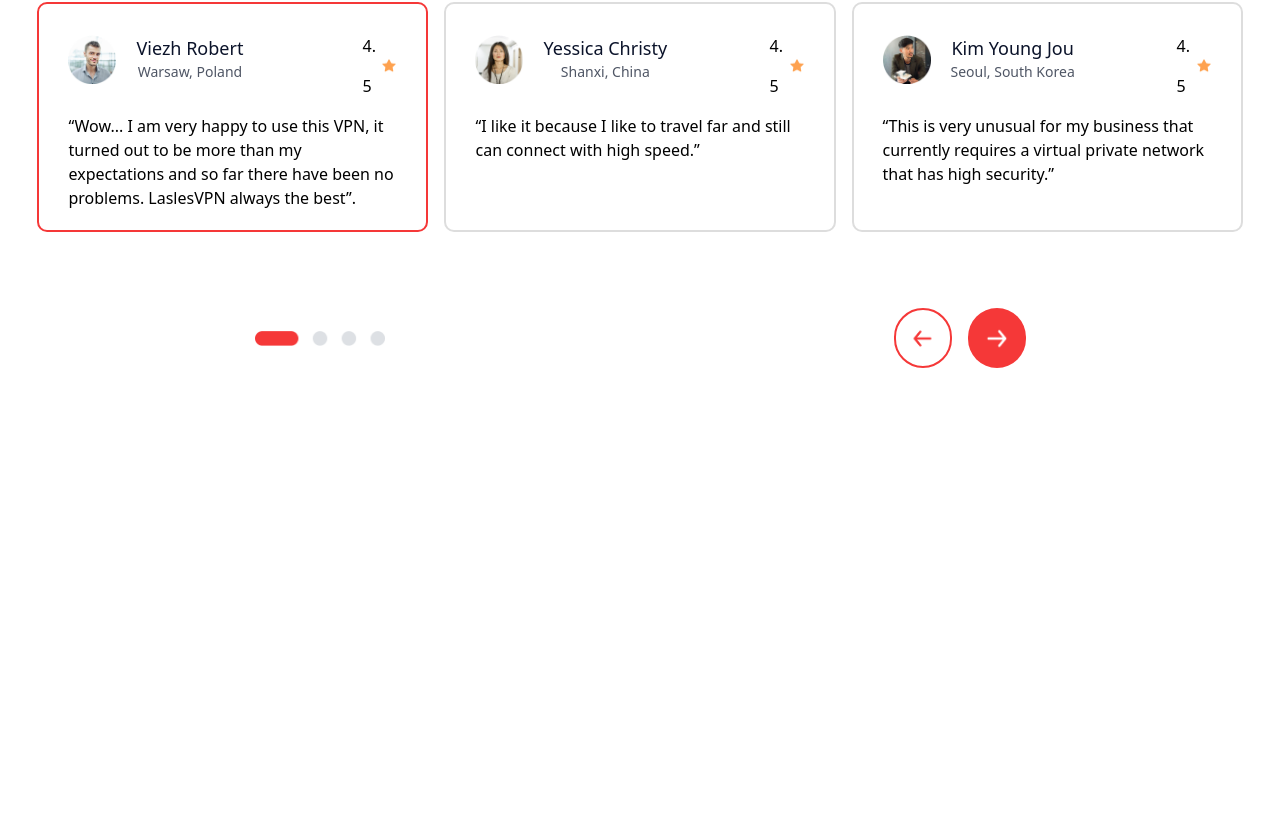
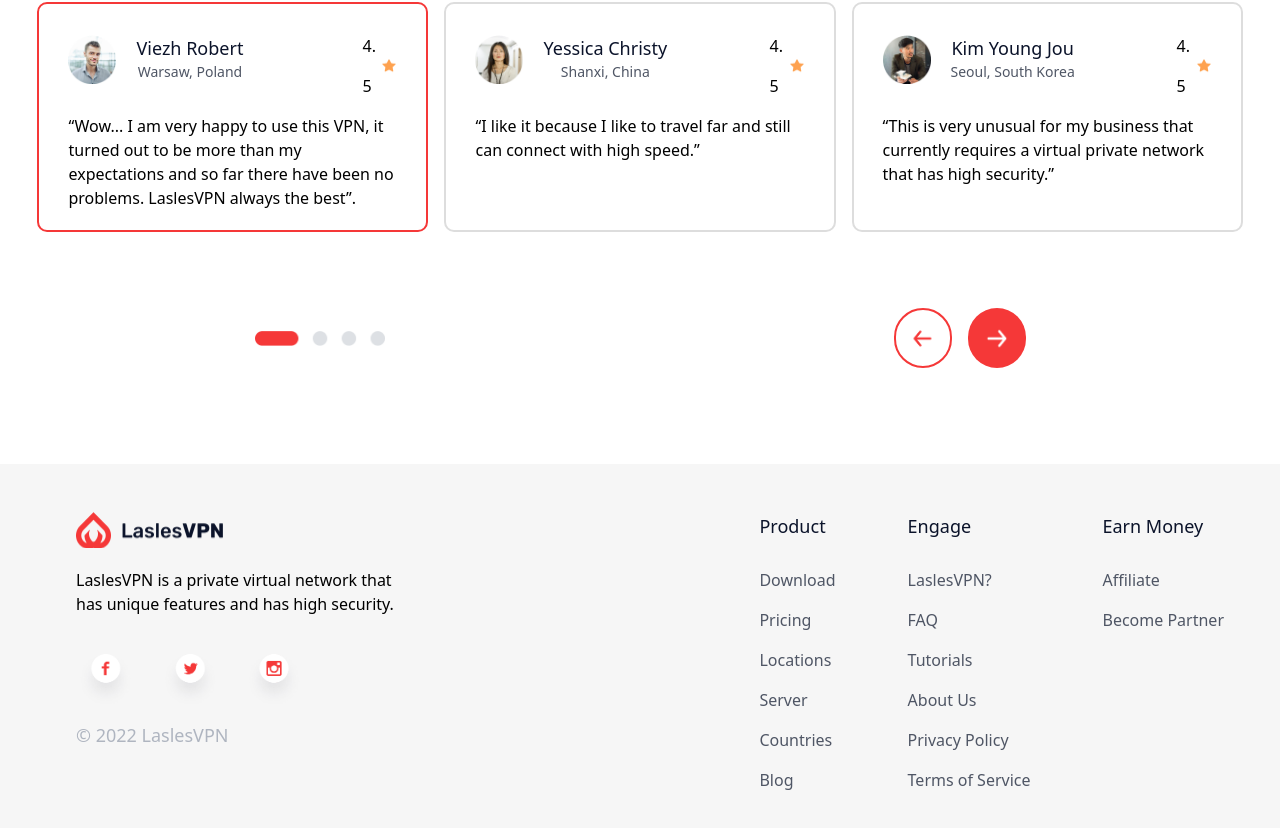
Before and after one commit to nordeeen/Landingpage-LaslesVPN, a React (Create React App) app: page / in a window 1280 px wide. Shown: the part 4040-4868 px from the top of the page. Before the commit the page ends 4424 px from the top, so only its background shows below. Built offline with nearby package versions, Linux system fonts and the light colour scheme.

Commit message:
add Footer component

```diff
--- a/src/App.js
+++ b/src/App.js
@@ -6,6 +6,7 @@ import Features from 'components/Features';
 import Pricing from 'components/Pricing';
 import HugeGlobal from 'components/HugeGlobal';
 import Testimonials from 'components/Testimonials';
+import Footer from 'components/Footer';
 
 function App() {
   return (
@@ -17,6 +18,7 @@ function App() {
       <Pricing />
       <HugeGlobal />
       <Testimonials/>
+      <Footer/>
     </div>
   );
 }
--- /dev/null
+++ b/src/components/Footer.js
@@ -0,0 +1,128 @@
+import React from 'react';
+import logoFooter from 'assets/logos/logo-footer.png';
+import iconFb from 'assets/icons/Facebook.png';
+import iconIg from 'assets/icons/Instagram.png';
+import iconTw from 'assets/icons/twitter.png';
+
+const footerDatas = [
+  {
+    iconFooter: logoFooter,
+    title: 'LaslesVPN is a private virtual network that has unique features and has high security.',
+    firstIcon: iconFb,
+    secondIcon: iconTw,
+    threeIcon: iconIg,
+  },
+];
+
+const products = [
+    {
+        id: 1,
+        title: "Product",
+        lists: [
+            "Download",
+            "Pricing",
+            "Locations",
+            "Server",
+            "Countries",
+            "Blog"
+        ]
+    },
+    {
+        id: 2,
+        title: "Engage",
+        lists: [
+            "LaslesVPN?",
+            "FAQ","Tutorials",
+            "About Us", "Privacy Policy",
+            "Terms of Service"
+        ]
+    },
+    {
+        id: 3,
+        title: "Earn Money",
+        lists: [
+            "Affiliate",
+            "Become Partner",
+        ]
+    }
+]
+
+const FooterPlans = ({iconFooter, title, firstIcon, secondIcon, threeIcon}) => {
+    return (
+      <div className="ml-9">
+        <img src={iconFooter} alt="logo-footer" className="w-[149px] h-[36px] object-cover" />
+        <div className="w-[340px] h-[61px] my-5">
+          <p className="text-base font-medium text-[##4F5665]">{title}</p>
+        </div>
+        <div className="w-auto h-[60px] flex justify-start items-center py-3 gap-6">
+          <a href='#/' className='hover:-translate-y-2 transition-all duration-75'>
+          <img src={firstIcon} alt="icons-facebook" className="w-[60px] h-[60px] object-contain" />
+          </a>
+          <a href='#/' className='hover:-translate-y-2 transition-all duration-75'>
+          <img src={secondIcon} alt="icons-twitter" className="w-[60px] h-[60px] object-contain" />
+          </a>
+          <a href='#/' className='hover:-translate-y-2 transition-all duration-75'>
+          <img src={threeIcon} alt="icons-instagram" className="w-[60px] h-[60px] object-contain" />
+          </a>
+        </div>
+        <p className="text-lg text-[#AFB5C0] font-medium mt-3">&copy; 2022 LaslesVPN</p>
+      </div>
+    );
+};
+
+const FooterLists = ({title, lists}) => {
+    return (
+      <div className="px-4">
+        <p
+          className="text-[#0B132A] text-lg font-medium text-left mb-5">
+          {title}
+        </p>
+        <ul className="flex flex-col">
+          {lists.map((val, index) => {
+            return (
+              <li key={index} className="my-2">
+                <a href="/#" className="text-base font-normal text-[#4F5665] hover:underline">
+                  {val}
+                </a>
+              </li>
+            );
+          })}
+        </ul>
+      </div>
+    );
+}
+
+const Footer = () => {
+  return (
+    <>
+      <footer className="w-full h-auto bg-[#F6F6F6] mt-[80px] py-12 px-6">
+        <div className="flex justify-between items-start px-4">
+          <div>
+            {footerDatas.map((val, index) => {
+              return (
+                <FooterPlans
+                  key={index}
+                  iconFooter={val.iconFooter}
+                  title={val.title}
+                  firstIcon={val.firstIcon}
+                  secondIcon={val.secondIcon}
+                  threeIcon={val.threeIcon}
+                />
+              );
+            })}
+          </div>
+
+          <div>
+            <div className="w-auto h-auto flex justify-between gap-10">
+              {products.map((val, index) => {
+                return <FooterLists key={index} {...val} />;
+              })}
+            </div>
+          </div>
+        </div>
+      </footer>
+    </>
+  );
+}
+
+export default Footer
--- a/src/components/Pricing.js
+++ b/src/components/Pricing.js
@@ -45,8 +45,7 @@ const CardPlan = ({ title, price, features, isSelect }) => {
   return (
     <section
       className="flex mx-3 justify-around bg-white w-[330px] h-[760px] pt-[79.63px] px-[92.55px] rounded-[10px] border-2 border-black"
-      style={isSelect ? { borderColor: '#F53838' } : { borderColor: '#DDDDDD' }}
-    >
+      style={isSelect ? { borderColor: '#F53838' } : { borderColor: '#DDDDDD' }}>
       <div className="flex flex-col justify-around items-center">
         <img src={boxPrice} alt="box-price" className="w-[144.9px] h-[165.37px] object-contain " />
         <ul>
```
